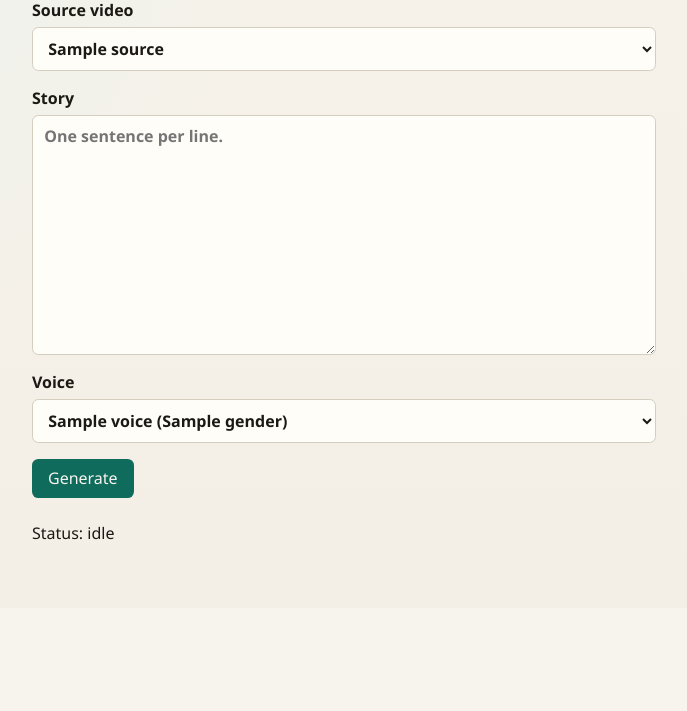
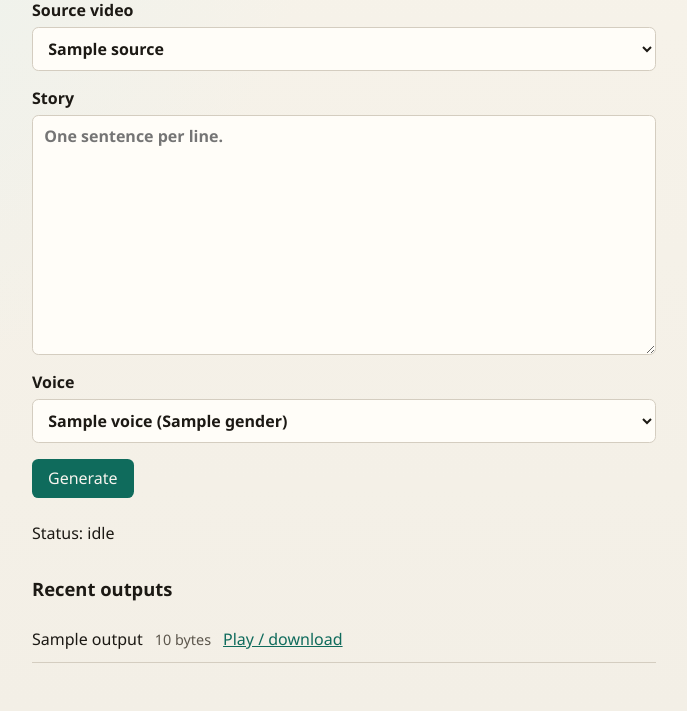
Before and after one commit to gonereng/viral-roblox, a FastAPI app: template src/roblox_viral/web/templates/generate.html in a window 1280 px wide. Shown: the part 200-911 px from the top of the page, without its empty margins (296-983 px from the left). Before the commit the page ends 740 px from the top, so only its background shows below. Run offline with FastAPI, Linux system fonts and the light colour scheme; the template is opened without the code that fills it: most values are stand-ins (such as "Sample title", 1, 10 or a date in 2020); parts of the project's set-up code (start-up, migrations or seed data) failed here and were passed over.

Commit message:
feat(web): show recent outputs on generate page
Add recent MP4 listing on GET / from outputs_dir (newest first, cap 10)
with play/download links; closes Task 6 design gap.

Co-authored-by: Cursor <cursoragent@cursor.com>

```diff
--- a/src/roblox_viral/web/app.py
+++ b/src/roblox_viral/web/app.py
@@ -23,7 +23,7 @@ from starlette.status import HTTP_303_SEE_OTHER, HTTP_409_CONFLICT
 from roblox_viral.web.auth import require_login, set_authenticated
 from roblox_viral.web.config import Settings, get_settings
 from roblox_viral.web.jobs import BusyError, JobManager
-from roblox_viral.web.library import delete_source, list_sources, save_upload
+from roblox_viral.web.library import delete_source, list_outputs, list_sources, save_upload
 from roblox_viral.web.voices import DEFAULT_VOICE, VoiceInfo, list_english_voices
 
 WEB_DIR = Path(__file__).resolve().parent
@@ -101,6 +101,7 @@ def create_app(settings: Settings | None = None) -> FastAPI:
                 "sources": sources,
                 "voices": voices,
                 "default_voice": DEFAULT_VOICE,
+                "recent_outputs": list_outputs(settings),
             },
         )
 
--- a/src/roblox_viral/web/templates/generate.html
+++ b/src/roblox_viral/web/templates/generate.html
@@ -46,6 +46,23 @@
     <video id="player" controls playsinline></video>
     <p><a id="download" href="#" download>Download MP4</a></p>
   </section>
+
+  <section class="recent-outputs">
+    <h2>Recent outputs</h2>
+    {% if recent_outputs %}
+    <ul class="source-list">
+      {% for o in recent_outputs %}
+      <li>
+        <span>{{ o.name }}</span>
+        <span class="meta">{{ o.size_bytes }} bytes</span>
+        <a href="/media/outputs/{{ o.name }}">Play / download</a>
+      </li>
+      {% endfor %}
+    </ul>
+    {% else %}
+    <p>No outputs yet.</p>
+    {% endif %}
+  </section>
 {% endblock %}
 {% block scripts %}
   <script src="/static/app.js" defer></script>
```
Also changed, not shown: src/roblox_viral/web/library.py (+17 -0 lines), tests/web/test_api.py (+22 -0 lines), tests/web/test_library.py (+17 -0 lines), .superpowers/sdd/task-6-report.md (added).
